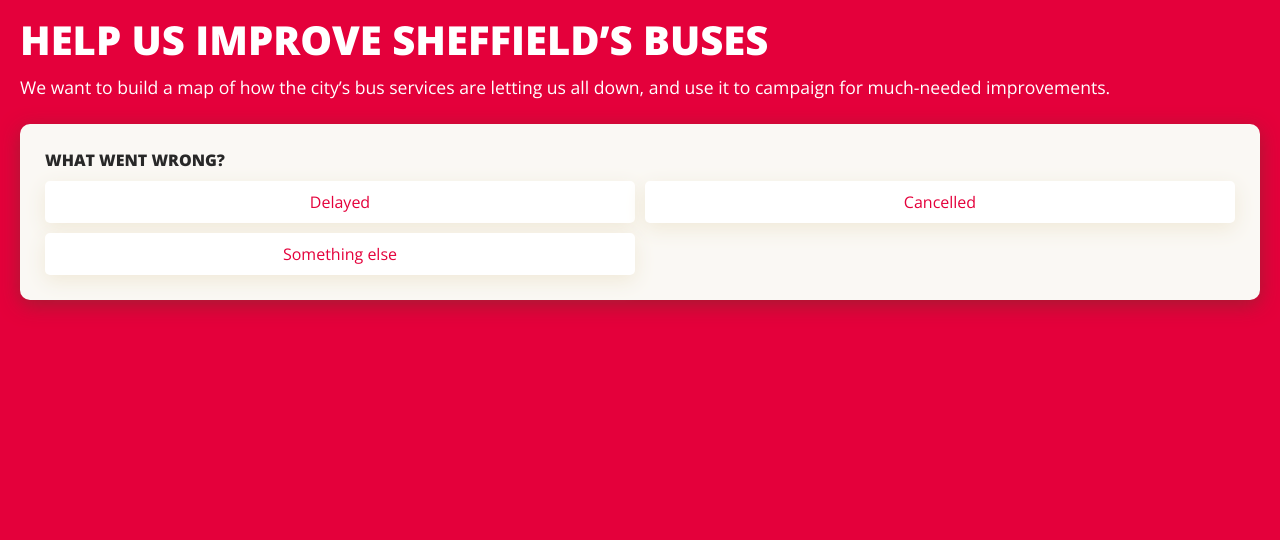
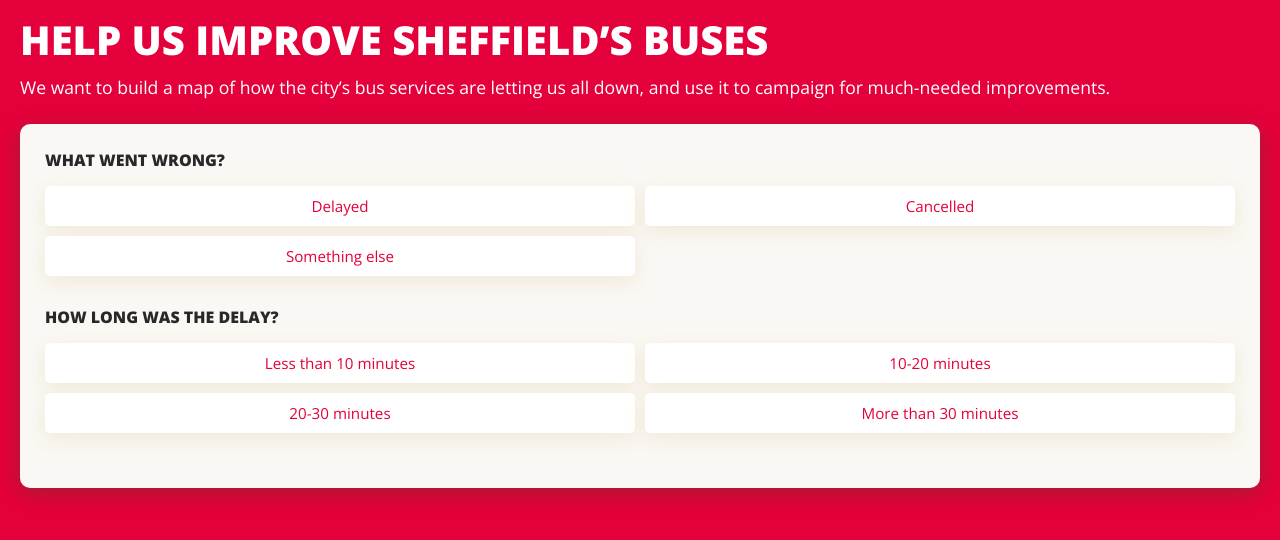
Before and after one commit to jhackett1/report-a-bus-problem, a React (Create React App) app: page / in a window 1280 px wide. Shown: the top 540 px of the page. Built offline with nearby package versions, Linux system fonts and the light colour scheme.

Commit message:
add another question

```diff
--- a/src/components/RadioQuestion/index.jsx
+++ b/src/components/RadioQuestion/index.jsx
@@ -4,12 +4,13 @@
 
 const Outer = styled.fieldset`
     border: none;
+    margin-bottom: 30px;
 `
 
 const Question = styled.legend`
     font-weight: bold;
     text-transform: uppercase;
-    margin-bottom: 10px;
+    margin-bottom: 15px;
 `
 
 const Options = styled.div`
@@ -27,6 +28,7 @@
     border-radius: 5px;
     background: ${theme.white};
     padding: 10px;
+    font-size: 0.95rem;
     height: 100%;
     text-align: center;
     color: ${theme.red};
--- a/src/scenes/FormScene.jsx
+++ b/src/scenes/FormScene.jsx
@@ -29,6 +29,8 @@
 }) => {
 
     const [ whatWentWrong, setWhatWentWrong ] = useState(false)
+    const [ delay, setDelay ] = useState(false)
+
 
     return(
         <>
@@ -45,6 +47,18 @@
                         "Something else"
                     ]}
                 />
+
+                <RadioQuestion
+                    question="How long was the delay?"
+                    selected={delay}
+                    onChange={setDelay}
+                    options={[
+                        "Less than 10 minutes",
+                        "10-20 minutes",
+                        "20-30 minutes",
+                        "More than 30 minutes"
+                    ]}
+                />
             </Panel>
         </>
     )
```
